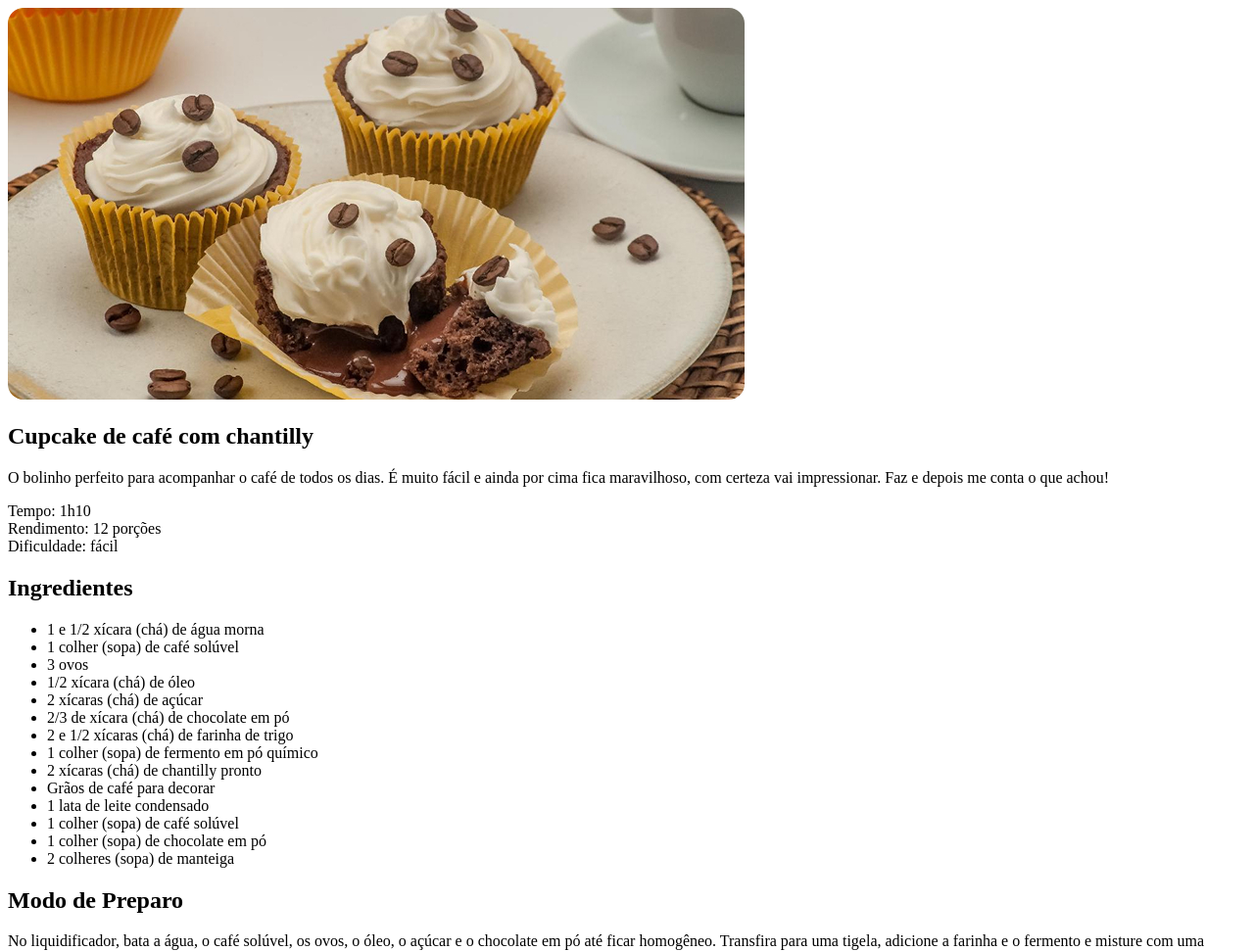
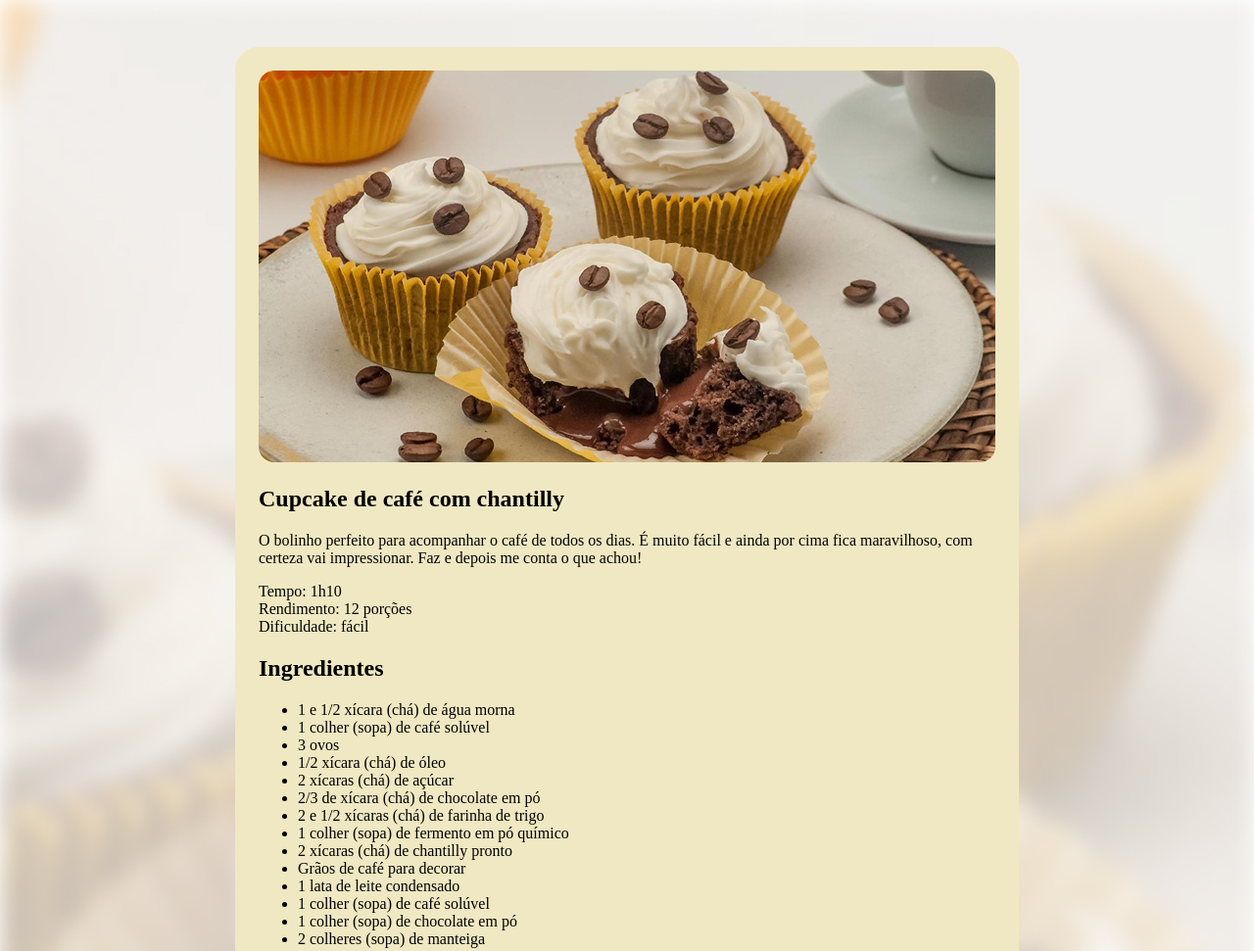
Before and after one commit to fabiof2x/fullstack-01-receitas, a plain HTML site: page index.html in a window 1280 px wide. Shown: the top 971 px of the page at 98% size. Drawn offline with Linux system fonts and the light colour scheme.

Commit message:
imagem de fundo e container page

```diff
--- a/css/style.css
+++ b/css/style.css
@@ -1,3 +1,17 @@
+body {
+  background-image: url(/assets/bg.jpg);
+  background-size: cover;
+}
+
+#page {
+  box-sizing: border-box;
+  width: 800px;
+  padding: 24px;
+  background-color: #F0E8C2;
+  border-radius: 24px;
+  margin: 48px auto;
+}
+
 img {
   border-radius: 16px;
 }
```
